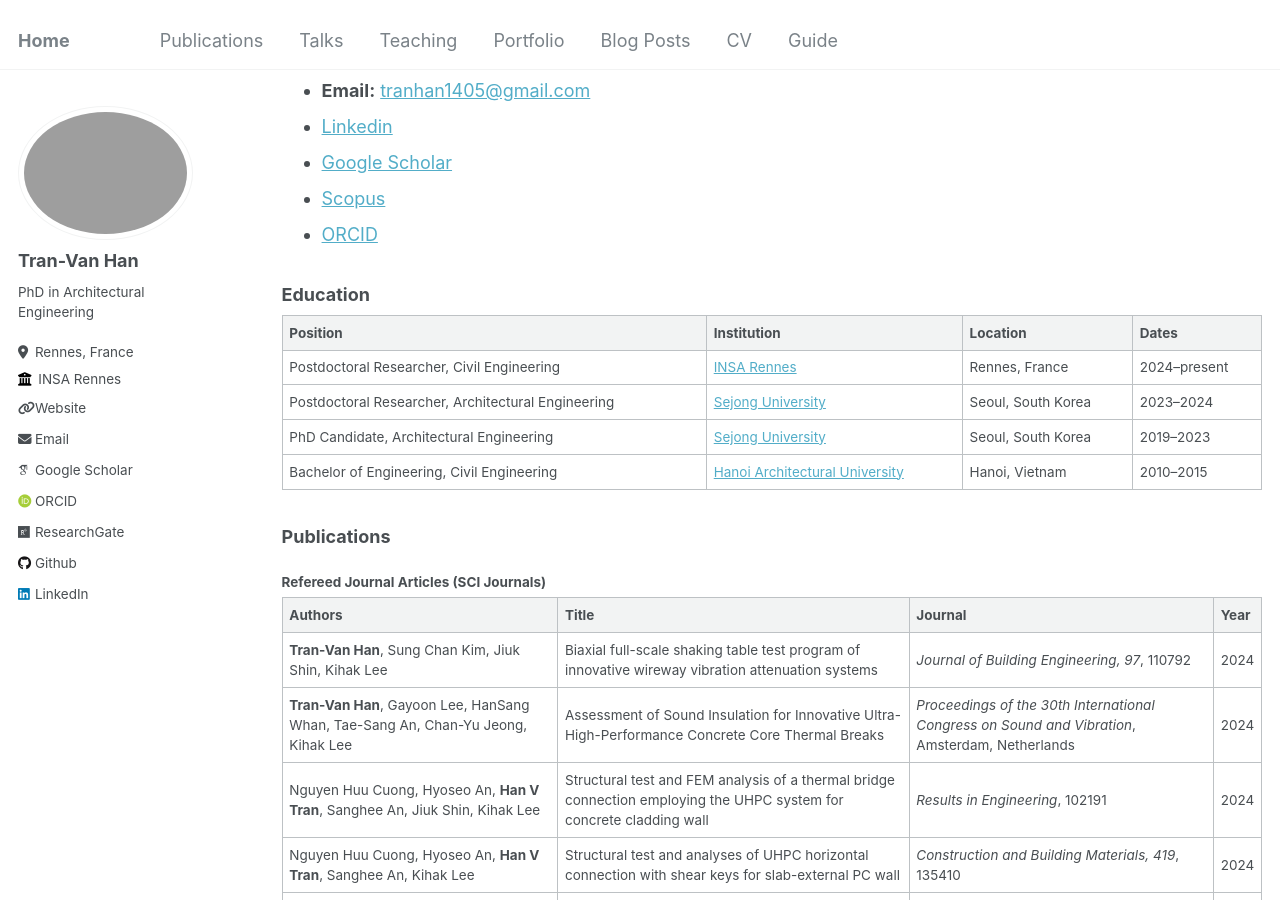
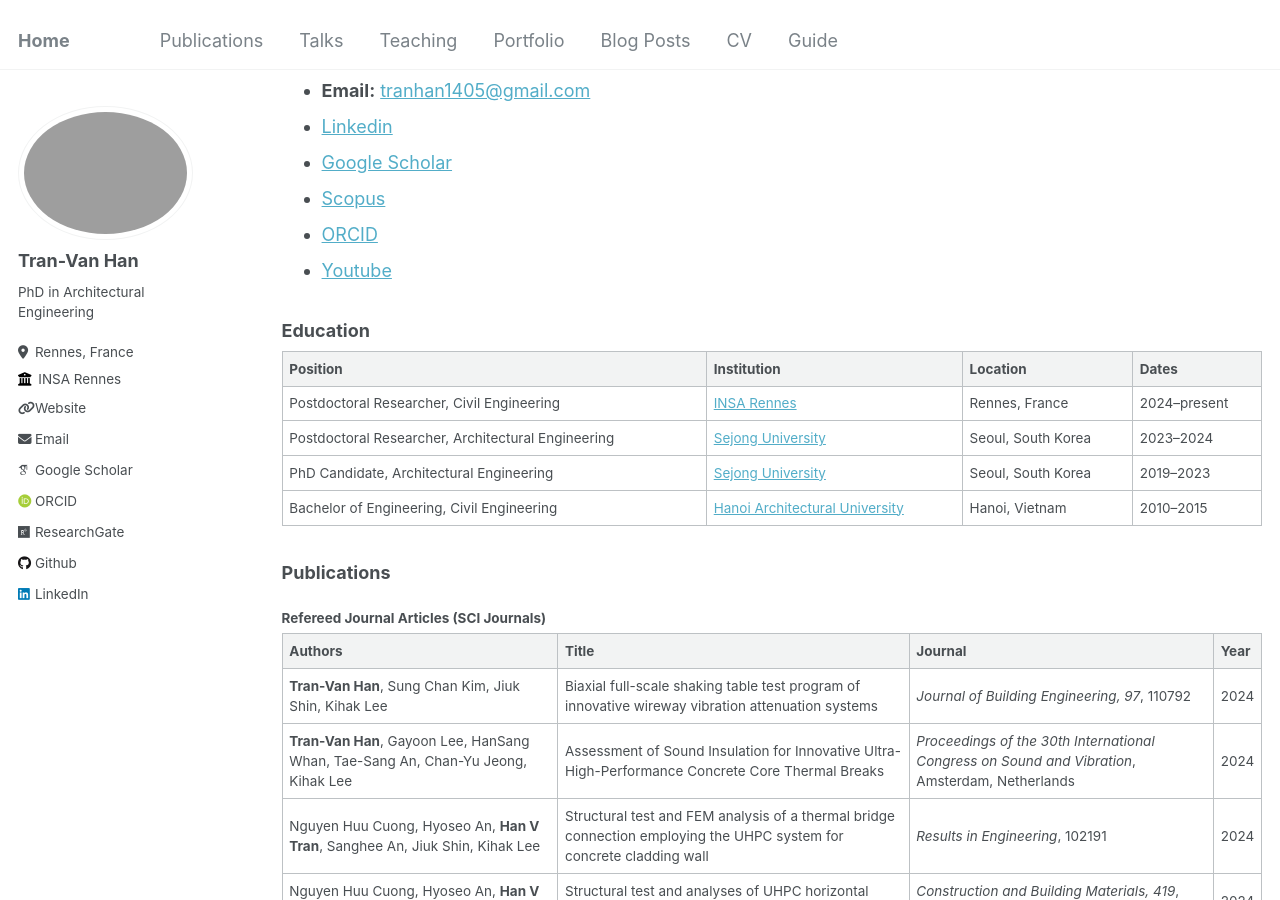
Before and after one commit to tranhan1405/tranhan1405.github.io, a Jekyll site: the page built from _pages/cv.md, in a window 1280 px wide and 900 px high, scrolled down 382 px. Built offline with Jekyll 4.4.1, drawn with Linux system fonts in a browser that asks for light colours; some web fonts are replaced.

Commit message:
Update cv.md

```diff
--- a/_pages/cv.md
+++ b/_pages/cv.md
@@ -23,6 +23,7 @@ redirect_from:
 - [Google Scholar](https://scholar.google.com/citations?user=FSIZYHkAAAAJ&hl=vi)
 - [Scopus](https://www.scopus.com/authid/detail.uri?authorId=58704744500)
 - [ORCID](https://orcid.org/0000-0001-7782-0785)
+- [Youtube](https://www.youtube.com/@tranhan1405)
 
 ### Education
 
```
